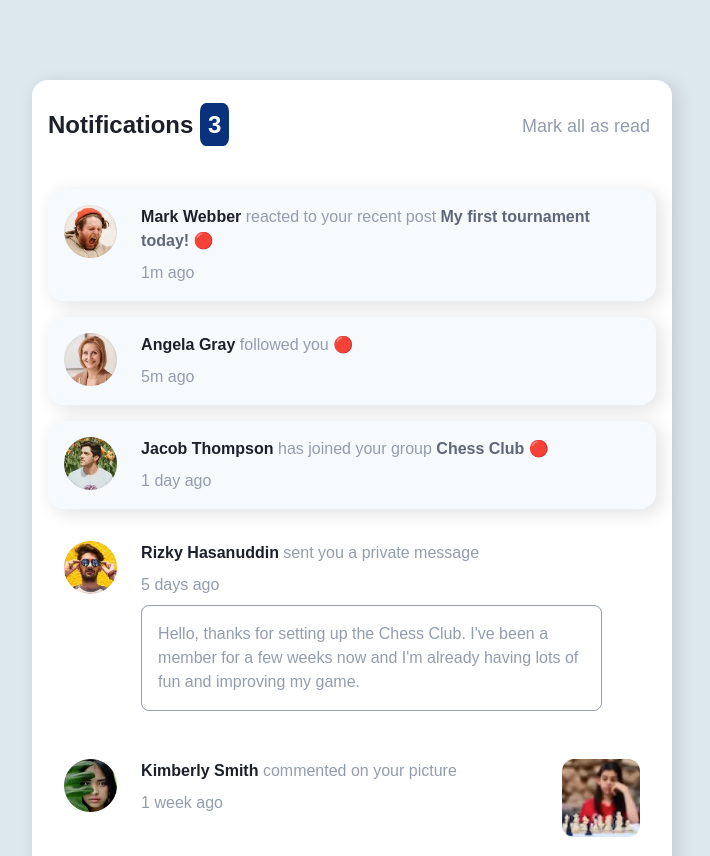
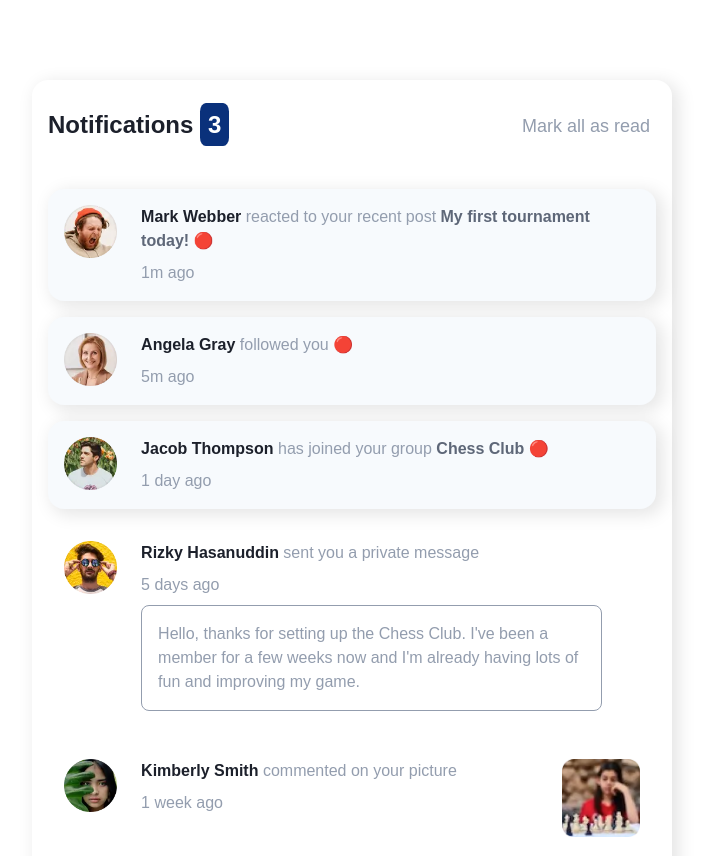
Before and after one commit to jonathon-eng/FrontEndMentorChallenge8, a plain HTML site: page index.html in a window 1280 px wide. Shown: the top 856 px of the page, without its empty margins (288-998 px from the left). Drawn offline with Linux system fonts and the light colour scheme.

Commit message:
Update styles.css

```diff
--- a/styles.css
+++ b/styles.css
@@ -309,8 +309,8 @@ text-align: center;
 .attribution a { color: hsl(228, 45%, 44%); }
 
 @media only screen and (min-width: 600px) {
-    body{
-        background-color: hsl(var(--Lightgrayishblue2));
+     body{
+        background-color: hsl(var(--Lightblue));
 
     }
     main {
```
